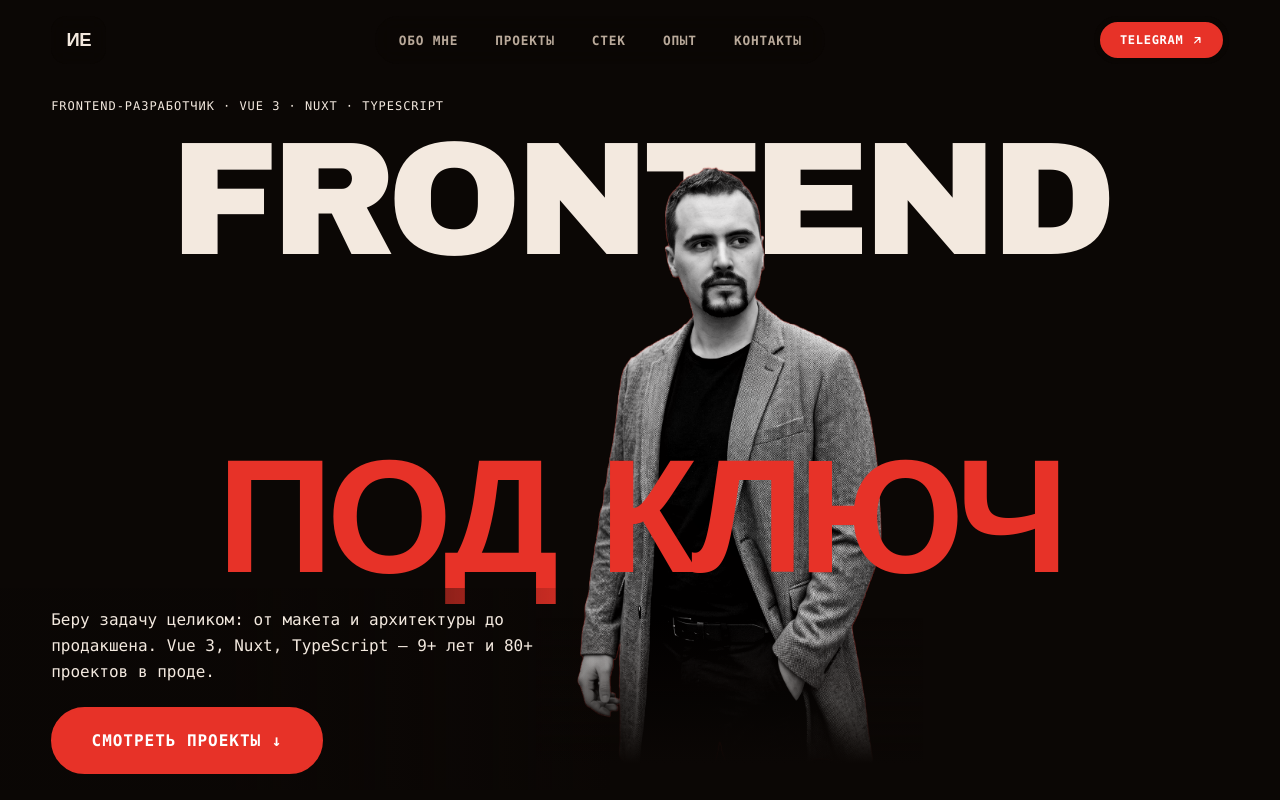
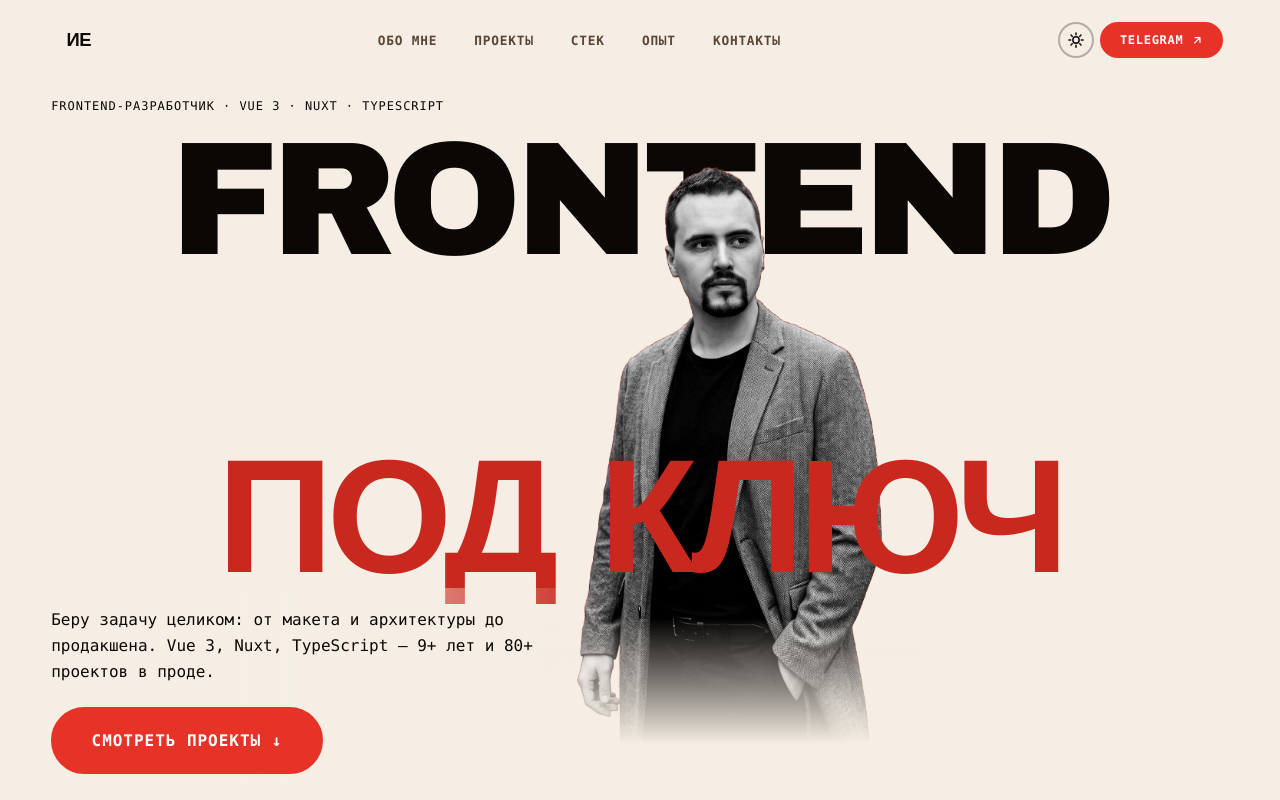
Before and after one commit to LordRawl/my-personal-site, a Nuxt app: page / in a window 1280 px wide. Shown: the top 800 px of the page. Built offline with nearby package versions, Linux system fonts and the light colour scheme.

Commit message:
feat(theme): add light theme

```diff
--- a/app/app.vue
+++ b/app/app.vue
@@ -8,6 +8,11 @@ useHead({
     ...(siteUrl ? [{ property: 'og:url', content: siteUrl }] : []),
   ],
   script: [
+    {
+      key: 'theme-init',
+      innerHTML:
+        "(function(){var t=null;try{t=localStorage.getItem('theme')}catch(e){}if(t!=='light'&&t!=='dark')t=matchMedia('(prefers-color-scheme: dark)').matches?'dark':'light';document.documentElement.setAttribute('data-theme',t);function u(){var m=document.querySelector('meta[name=theme-color]');if(m)m.content=t==='light'?'#f6eee4':'#0b0705'}u();document.addEventListener('DOMContentLoaded',u)})()",
+    },
     {
       key: 'reveal-flag',
       innerHTML:
--- a/app/assets/css/main.css
+++ b/app/assets/css/main.css
@@ -17,6 +17,10 @@
   --hot: #e73228;
   --fg: #f3e9df;
   --mut: #b9a99a;
+  --sk-dark-ink: #f3e9df;
+  --sk-dark-bg: #0b0705;
+  --sk-light-ink: #0b0705;
+  --sk-light-bg: #f3e9df;
   --fd: 'Unbounded', 'Arial Black', Impact, sans-serif;
   --fm: 'JetBrains Mono', ui-monospace, Menlo, monospace;
   --disp: 'Oswald', 'Arial Narrow', Impact, sans-serif;
@@ -28,6 +32,20 @@
   padding-top: env(safe-area-inset-top, 0px);
   padding-bottom: env(safe-area-inset-bottom, 0px);
   color-scheme: dark;
+}
+
+html[data-theme='light'] {
+  --bg: #f6eee4;
+  --bg2: #fff8f1;
+  --ink: #0b0705;
+  --mute: #5a4637;
+  --acc: #c9281e;
+  --fg: #0b0705;
+  --sk-dark-ink: #0b0705;
+  --sk-dark-bg: #faf4ec;
+  --sk-light-ink: #f3e9df;
+  --sk-light-bg: #0b0705;
+  color-scheme: light;
 }
 
 *,
@@ -131,6 +149,24 @@ li {
   --sec: #e6d9cb;
   --bd: #cdbfae;
   --acc: #b83c00;
+}
+html[data-theme='light'] .tone--dark {
+  --bg: #faf4ec;
+  --fg: #0b0705;
+  --mut: #5a4637;
+  --card: #ffffff;
+  --sec: #efe3d5;
+  --bd: #d8c9b8;
+  --acc: #c9281e;
+}
+html[data-theme='light'] .tone--light {
+  --bg: #0b0705;
+  --fg: #f3e9df;
+  --mut: #b9a99a;
+  --card: #170d08;
+  --sec: #2a1a12;
+  --bd: #3d2a22;
+  --acc: #e73228;
 }
 
 .btn {
@@ -253,6 +289,12 @@ html.reveal .is-on > .heading-line path {
   bottom: calc(var(--H0) * -1.24);
   -webkit-text-stroke-color: #f3e9df;
 }
+html[data-theme='light'] .section-num {
+  -webkit-text-stroke-color: #f3e9df;
+}
+html[data-theme='light'] .section-num--hero {
+  -webkit-text-stroke-color: #0b0705;
+}
 @media (max-width: 700px) {
   .section-num--hero {
     bottom: calc(var(--H0) * -1.413);
@@ -292,6 +334,12 @@ html.reveal .is-on > .heading-line path {
   }
 }
 
+::view-transition-old(root),
+::view-transition-new(root) {
+  animation: none;
+  mix-blend-mode: normal;
+}
+
 @media (prefers-reduced-motion: reduce) {
   * {
     transition: none !important;
--- a/app/components/site/ContactsSection.vue
+++ b/app/components/site/ContactsSection.vue
@@ -201,6 +201,9 @@ const submit = async () => {
 .contacts__heading .heading-line path {
   stroke: var(--dk);
 }
+html[data-theme='light'] .contacts__heading .heading-line path {
+  stroke: var(--hot);
+}
 @keyframes wave {
   0% {
     opacity: 1;
--- a/app/components/site/HeroSection.vue
+++ b/app/components/site/HeroSection.vue
@@ -145,6 +145,12 @@
   align-items: center;
   gap: 1rem 1.6rem;
 }
+html[data-theme='light'] .hero__pic::after {
+  background: linear-gradient(to bottom, rgba(246, 238, 228, 0), var(--bg) 80%);
+}
+html[data-theme='light'] .hero__copy::before {
+  background: linear-gradient(90deg, rgba(246, 238, 228, 0.94) 38%, rgba(246, 238, 228, 0));
+}
 @media (max-width: 800px) {
   .hero {
     --fs: min(12vw, 13svh);
--- a/app/components/site/SiteHeader.vue
+++ b/app/components/site/SiteHeader.vue
@@ -3,6 +3,7 @@ import { nav } from '~/data/navigation'
 import { profile } from '~/data/profile'
 
 const { open: menuOpen, active, toggle } = useSiteMenu()
+const { isLight, toggle: toggleTheme } = useTheme()
 </script>
 
 <template>
@@ -24,6 +25,40 @@ const { open: menuOpen, active, toggle } = useSiteMenu()
     </nav>
 
     <div class="header__actions">
+      <button
+        class="header__theme"
+        type="button"
+        :aria-label="isLight ? 'Включить тёмную тему' : 'Включить светлую тему'"
+        :aria-pressed="isLight"
+        @click="toggleTheme"
+      >
+        <svg
+          class="header__theme-sun"
+          viewBox="0 0 24 24"
+          fill="none"
+          stroke="currentColor"
+          stroke-width="2"
+          stroke-linecap="round"
+          aria-hidden="true"
+        >
+          <circle cx="12" cy="12" r="4.2" />
+          <path
+            d="M12 2.5v2.4M12 19.1v2.4M2.5 12h2.4M19.1 12h2.4M5.3 5.3l1.7 1.7M17 17l1.7 1.7M5.3 18.7L7 17M17 7l1.7-1.7"
+          />
+        </svg>
+        <svg
+          class="header__theme-moon"
+          viewBox="0 0 24 24"
+          fill="none"
+          stroke="currentColor"
+          stroke-width="2"
+          stroke-linecap="round"
+          stroke-linejoin="round"
+          aria-hidden="true"
+        >
+          <path d="M20 14.2A8.2 8.2 0 0 1 9.8 4 8.2 8.2 0 1 0 20 14.2z" />
+        </svg>
+      </button>
       <a
         class="btn btn--sm"
         :href="profile.telegram"
@@ -169,6 +204,46 @@ const { open: menuOpen, active, toggle } = useSiteMenu()
   gap: 6px;
   padding: 6px;
 }
+.header__theme {
+  display: inline-flex;
+  align-items: center;
+  justify-content: center;
+  width: 36px;
+  height: 36px;
+  padding: 0;
+  border: 2px solid rgba(243, 233, 223, 0.28);
+  border-radius: 50%;
+  background: transparent;
+  color: var(--cream);
+  transition:
+    background-color 0.3s,
+    border-color 0.3s,
+    color 0.3s;
+}
+.header__theme svg {
+  width: 18px;
+  height: 18px;
+}
+.header__theme-sun {
+  display: none;
+}
+html[data-theme='light'] .header__theme-sun {
+  display: block;
+}
+html[data-theme='light'] .header__theme-moon {
+  display: none;
+}
+@media (hover: hover) {
+  .header__theme:hover {
+    background: var(--hot);
+    border-color: var(--hot);
+    color: #fff;
+  }
+}
+.header__theme:focus-visible {
+  outline: 2px solid var(--hot);
+  outline-offset: 2px;
+}
 .header__burger {
   display: none;
   align-items: center;
@@ -222,4 +297,25 @@ const { open: menuOpen, active, toggle } = useSiteMenu()
     display: inline-flex;
   }
 }
+html[data-theme='light'] .header > * {
+  background: rgba(246, 238, 228, 0.82);
+  color: var(--dk);
+}
+html[data-theme='light'] .header__theme,
+html[data-theme='light'] .header__burger {
+  border-color: rgba(11, 7, 5, 0.28);
+  color: var(--dk);
+}
+@media (hover: hover) {
+  html[data-theme='light'] .header__logo:hover,
+  html[data-theme='light'] .header__theme:hover {
+    background: var(--hot);
+    border-color: var(--hot);
+    color: #fff;
+  }
+  html[data-theme='light'] .header__nav-link:hover {
+    background: rgba(11, 7, 5, 0.08);
+    color: var(--dk);
+  }
+}
 </style>
--- a/app/components/site/SiteMenu.vue
+++ b/app/components/site/SiteMenu.vue
@@ -205,6 +205,12 @@ onBeforeUnmount(() => {
     color: var(--hot);
   }
 }
+html[data-theme='light'] .menu {
+  color: var(--dk);
+}
+html[data-theme='light'] .menu__label {
+  color: var(--dk);
+}
 .menu__footer {
   display: flex;
   flex-direction: column;
--- a/app/composables/useSeams.ts
+++ b/app/composables/useSeams.ts
@@ -41,11 +41,14 @@ const profiles: Record<
 }
 
 const strokeOf: Record<string, string> = {
-  dark: '#f3e9df',
-  light: '#0b0705',
+  dark: 'var(--sk-dark-ink)',
+  light: 'var(--sk-light-ink)',
   red: '#0b0705',
 }
-const tones: Record<string, string> = { dark: '#0b0705', light: '#f3e9df' }
+const tones: Record<string, string> = {
+  dark: 'var(--sk-dark-bg)',
+  light: 'var(--sk-light-bg)',
+}
 
 const bezier = (pts: [number, number][]) => {
   let d = `M${pts[0][0].toFixed(1)} ${pts[0][1].toFixed(1)}`
@@ -71,7 +74,11 @@ export interface Seam {
 export const createSeams = (): Seam[] => {
   const make = (name: string, attrs: Record<string, string> = {}) => {
     const el = document.createElementNS(NS, name)
-    for (const key in attrs) el.setAttribute(key, attrs[key])
+    for (const key in attrs) {
+      const value = attrs[key]
+      if (value.startsWith('var(')) el.style.setProperty(key, value)
+      else el.setAttribute(key, value)
+    }
     return el
   }
 
--- /dev/null
+++ b/app/composables/useTheme.ts
@@ -0,0 +1,87 @@
+export type Theme = 'light' | 'dark'
+
+type ViewTransitionDocument = Document & {
+  startViewTransition?: (update: () => void) => { ready: Promise<unknown> }
+}
+
+const systemTheme = (): Theme =>
+  matchMedia('(prefers-color-scheme: dark)').matches ? 'dark' : 'light'
+
+const storedTheme = (): Theme | null => {
+  try {
+    const value = localStorage.getItem('theme')
+    return value === 'light' || value === 'dark' ? value : null
+  } catch {
+    return null
+  }
+}
+
+const paint = (value: Theme, persist = false) => {
+  document.documentElement.dataset.theme = value
+  if (persist) {
+    try {
+      localStorage.setItem('theme', value)
+    } catch {
+      /* в приватном режиме запись в хранилище запрещена */
+    }
+  }
+  const meta = document.querySelector<HTMLMetaElement>('meta[name="theme-color"]')
+  if (meta) meta.content = value === 'light' ? '#f6eee4' : '#0b0705'
+}
+
+export const useTheme = () => {
+  const theme = useState<Theme>('theme', () => 'light')
+  const isLight = computed(() => theme.value === 'light')
+
+  const set = (value: Theme, event?: MouseEvent) => {
+    if (import.meta.server) return
+    const apply = () => {
+      theme.value = value
+      paint(value, true)
+    }
+    const doc = document as ViewTransitionDocument
+    if (!doc.startViewTransition || matchMedia('(prefers-reduced-motion: reduce)').matches) {
+      apply()
+      return
+    }
+    const target = event?.currentTarget
+    const rect = target instanceof HTMLElement ? target.getBoundingClientRect() : null
+    const x = rect ? rect.left + rect.width / 2 : innerWidth / 2
+    const y = rect ? rect.top + rect.height / 2 : innerHeight / 2
+    const radius = Math.hypot(Math.max(x, innerWidth - x), Math.max(y, innerHeight - y))
+    const transition = doc.startViewTransition(apply)
+    transition.ready
+      .then(() => {
+        document.documentElement.animate(
+          {
+            clipPath: [
+              `circle(0px at ${x}px ${y}px)`,
+              `circle(${radius}px at ${x}px ${y}px)`,
+            ],
+          },
+          {
+            duration: 700,
+            easing: 'cubic-bezier(.16,1,.3,1)',
+            pseudoElement: '::view-transition-new(root)',
+          },
+        )
+      })
+      .catch(() => {})
+  }
+
+  const toggle = (event?: MouseEvent) => set(isLight.value ? 'dark' : 'light', event)
+
+  onMounted(() => {
+    const media = matchMedia('(prefers-color-scheme: dark)')
+    const sync = () => {
+      const value = storedTheme() ?? systemTheme()
+      theme.value = value
+      paint(value)
+    }
+    sync()
+    media.addEventListener('change', sync)
+    onBeforeUnmount(() => media.removeEventListener('change', sync))
+  })
+
+  return { theme: readonly(theme), isLight, set, toggle }
+}
```
Also changed, not shown: app/components/site/WorksSection.vue (+33 -0 lines).
